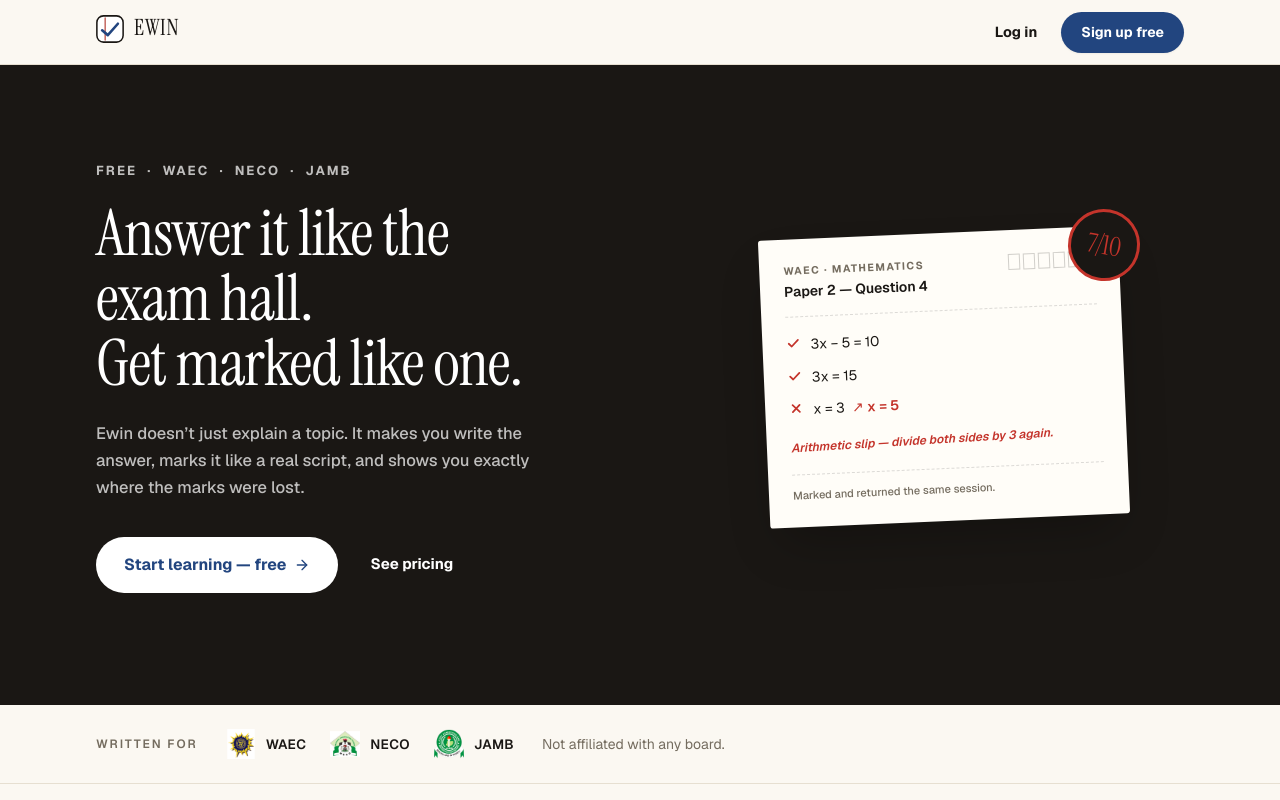
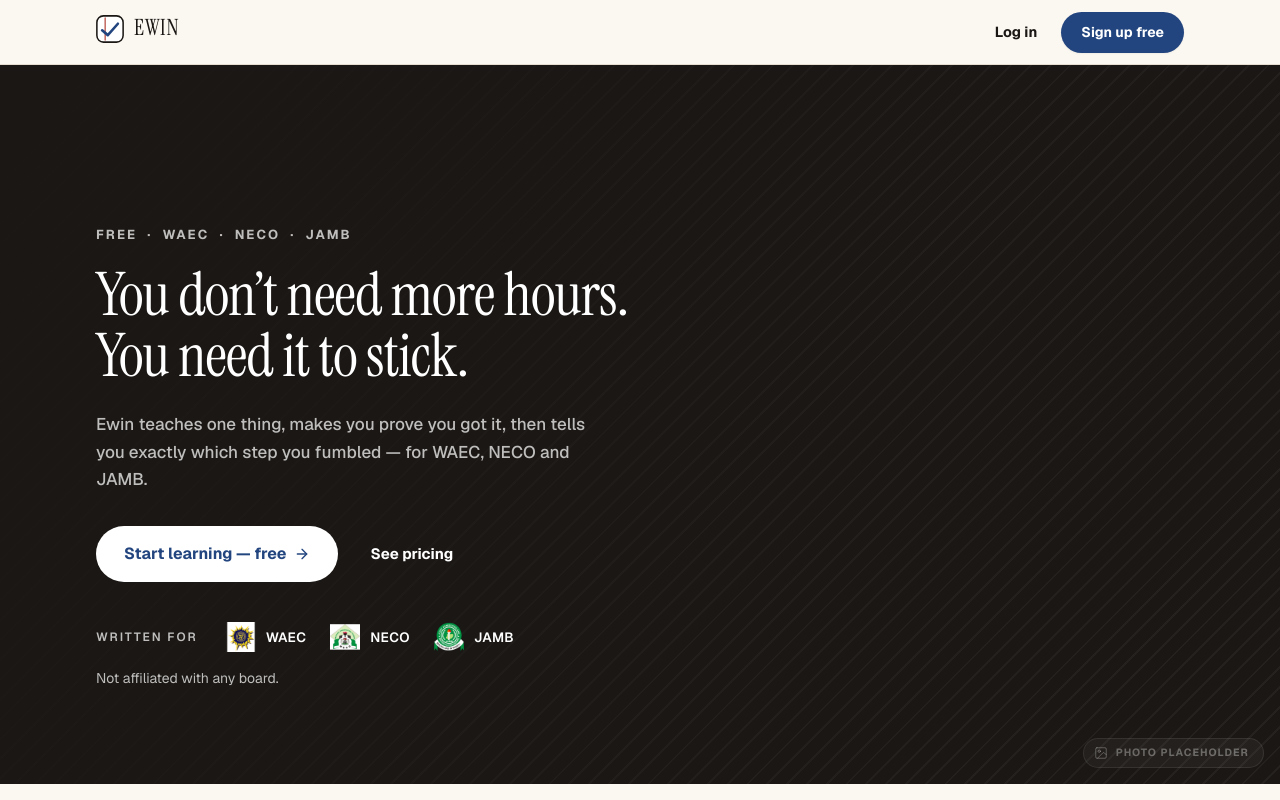
Before and after one commit to victorachede/redwood, a Next.js app: page / in a window 1280 px wide. Shown: the top 800 px of the page. Built offline with nearby package versions, Linux system fonts and the light colour scheme.

Commit message:
Hero draft: full-bleed photo layout with labelled placeholder (checkpoint, not pushed)

```diff
--- a/app/(marketing)/page.tsx
+++ b/app/(marketing)/page.tsx
@@ -1,5 +1,5 @@
 import Link from 'next/link'
-import { ArrowRight, Check, X } from 'lucide-react'
+import { ArrowRight, Check, ImageIcon, X } from 'lucide-react'
 import { SUBJECTS } from '@/app/lib/subjects'
 import { SubjectIcon } from '@/components/SubjectIcon'
 import { ExamBadgeRow } from '@/components/ExamBadges'
@@ -87,38 +87,65 @@
       <SiteHeader />
 
       {/* ── Hero ─────────────────────────────────────────────────────────
-          Rogue take: not a SaaS hero at all. Ewin's actual promise is "you
-          write the answer, it gets marked, you find out what broke" — so
-          the hero doesn't describe that, it shows the artifact that promise
-          produces: a script marked in red biro, the way every one of these
-          students has gotten work back their whole school life. No stock
-          photo, no chat-demo card, no mascot. Dark ink ground so the paper
-          card reads as an object sitting on a desk, not a UI panel. */}
+          Full-bleed photo hero, the pattern real photography-led ed
+          platforms use: one photograph doing the emotional work, a dark
+          gradient for legibility, the headline and CTA sitting directly on
+          it. The photo itself is a labelled placeholder, not a fake — this
+          environment cannot fetch or generate one (no reachable stock-photo
+          host, no image model in this session). Send a real photograph
+          into the chat and it drops straight into this div, nothing else
+          about the section needs to change. */}
       <section className="relative overflow-hidden bg-ink">
-        <div className="relative mx-auto max-w-6xl px-5 pb-20 pt-16 lg:px-8 lg:pb-28 lg:pt-24">
-          <div className="grid items-center gap-14 lg:grid-cols-[1.1fr_1fr] lg:gap-20">
-            <div>
+        {/* Placeholder for the hero photograph. Swap for a real <img> or
+            next/image the moment one exists — replace this div's contents,
+            keep the wrapping absolute inset-0. */}
+        <div
+          data-photo-placeholder
+          className="absolute inset-0 bg-[repeating-linear-gradient(135deg,rgba(255,255,255,0.05)_0px,rgba(255,255,255,0.05)_2px,transparent_2px,transparent_14px)] bg-ink"
+        >
+          {/* Label lives in a corner, well clear of the headline — a
+              placeholder that fights the copy for attention is worse than
+              no label at all. */}
+          <div className="absolute bottom-4 right-4 flex items-center gap-2 rounded-full border border-white/10 bg-white/5 py-1.5 pl-2.5 pr-3.5">
+            <ImageIcon className="h-3.5 w-3.5 text-white/40" strokeWidth={1.5} />
+            <p className="text-[10.5px] font-bold uppercase tracking-[0.1em] text-white/40">
+              Photo placeholder
+            </p>
+          </div>
+        </div>
+        {/* The overlay a real photo would carry too, for text legibility.
+            Diagonal, not vertical: the text block anchors top-left, so
+            darkness needs to sit there and clear toward the bottom-right,
+            not fade bottom-to-top where nothing is reading against it. */}
+        <div
+          className="absolute inset-0"
+          style={{
+            background:
+              'linear-gradient(115deg, var(--ink) 0%, rgba(26,23,20,0.82) 32%, rgba(26,23,20,0.4) 62%, rgba(26,23,20,0.12) 100%)',
+          }}
+        />
+
+        <div className="relative mx-auto max-w-6xl px-5 pb-16 pt-28 lg:px-8 lg:pb-24 lg:pt-40">
+          <div className="max-w-xl">
             <p data-hero-item className="text-[13px] font-bold uppercase tracking-[0.16em] text-on-hero-dim">
               Free &nbsp;·&nbsp; WAEC &nbsp;·&nbsp; NECO &nbsp;·&nbsp; JAMB
             </p>
 
             <h1
               data-hero-item
-                className="mt-5 font-display text-[clamp(2.5rem,6vw,4rem)] leading-[1.02] text-on-primary"
+              className="mt-5 font-display text-[clamp(2.4rem,5.6vw,3.75rem)] leading-[1.05] text-on-primary"
             >
-                Answer it like the
+              You don&rsquo;t need more hours.
               <br />
-                exam hall.
-                <br />
-                Get marked like one.
+              You need it to stick.
             </h1>
 
-              <p data-hero-item className="mt-6 max-w-md text-[16.5px] font-medium leading-relaxed text-on-hero-dim">
-                Ewin doesn&rsquo;t just explain a topic. It makes you write the answer, marks it
-                like a real script, and shows you exactly where the marks were lost.
+            <p data-hero-item className="mt-6 max-w-lg text-[17px] font-medium leading-relaxed text-on-hero-dim">
+              Ewin teaches one thing, makes you prove you got it, then tells you exactly which
+              step you fumbled — for WAEC, NECO and JAMB.
             </p>
 
-              <div data-hero-item className="mt-9 flex flex-wrap items-center gap-x-8 gap-y-4">
+            <div data-hero-item className="mt-8 flex flex-wrap items-center gap-x-8 gap-y-4">
               <Link
                 href="/signup"
                 className="press inline-flex items-center justify-center gap-2 rounded-full bg-on-primary px-7 py-4 text-[16px] font-bold text-primary no-underline transition-opacity hover:opacity-90"
@@ -133,68 +160,11 @@
                 See pricing
               </Link>
             </div>
-            </div>
 
-            {/* The marked script. */}
-            <div data-hero-cast className="relative mx-auto w-full max-w-[360px]">
-              <div className="rotate-[-2.5deg] rounded-[3px] bg-[#fffdf8] p-6 shadow-2xl">
-                <div className="flex items-start justify-between gap-4 border-b border-dashed border-ink/15 pb-3.5">
-                  <div>
-                    <p className="text-[10.5px] font-bold uppercase tracking-[0.14em] text-ink-faint">
-                      WAEC · Mathematics
-                    </p>
-                    <p className="mt-0.5 text-[14px] font-semibold text-ink">Paper 2 — Question 4</p>
-                  </div>
-                  <div className="flex gap-[3px]" aria-hidden>
-                    {Array.from({ length: 6 }).map((_, i) => (
-                      <span key={i} className="h-4 w-3 border border-ink/20" />
-                    ))}
+            <div data-hero-item className="mt-10">
+              <ExamBadgeRow variant="dark" />
             </div>
           </div>
-
-                <div className="mt-4 space-y-2.5 text-[14px] leading-relaxed text-ink">
-                  <p className="flex items-start gap-2.5">
-                    <Check className="mt-[3px] h-3.5 w-3.5 shrink-0 text-wrong" strokeWidth={3} />
-                    3x &minus; 5 = 10
-                  </p>
-                  <p className="flex items-start gap-2.5">
-                    <Check className="mt-[3px] h-3.5 w-3.5 shrink-0 text-wrong" strokeWidth={3} />
-                    3x = 15
-                  </p>
-                  <p className="flex items-start gap-2.5">
-                    <X className="mt-[3px] h-3.5 w-3.5 shrink-0 text-wrong" strokeWidth={3} />
-                    <span>
-                      x = 3{' '}
-                      <span className="ml-1 -rotate-3 font-semibold text-wrong">↗ x = 5</span>
-                    </span>
-                  </p>
-                </div>
-
-                <p className="mt-4 -rotate-1 text-[12px] font-semibold italic leading-snug text-wrong">
-                  Arithmetic slip — divide both sides by 3 again.
-                </p>
-
-                <div className="mt-5 border-t border-dashed border-ink/15 pt-3 text-[11px] font-medium text-ink-faint">
-                  Marked and returned the same session.
-                </div>
-              </div>
-
-              {/* Score, circled — overlapping the card corner. */}
-              <div
-                className="absolute -right-4 -top-6 flex h-[72px] w-[72px] rotate-[10deg] items-center justify-center rounded-full border-[3px] border-wrong bg-ink"
-                aria-hidden
-              >
-                <span className="font-display text-[1.65rem] leading-none text-wrong">7/10</span>
-              </div>
-            </div>
-          </div>
-        </div>
-      </section>
-
-      {/* ── Boards ───────────────────────────────────────────────────── */}
-      <section className="border-b border-line bg-paper">
-        <div className="mx-auto max-w-6xl px-5 py-6 lg:px-8">
-          <ExamBadgeRow />
         </div>
       </section>
 
```
Lines whose indentation alone changed are shown as unchanged.
